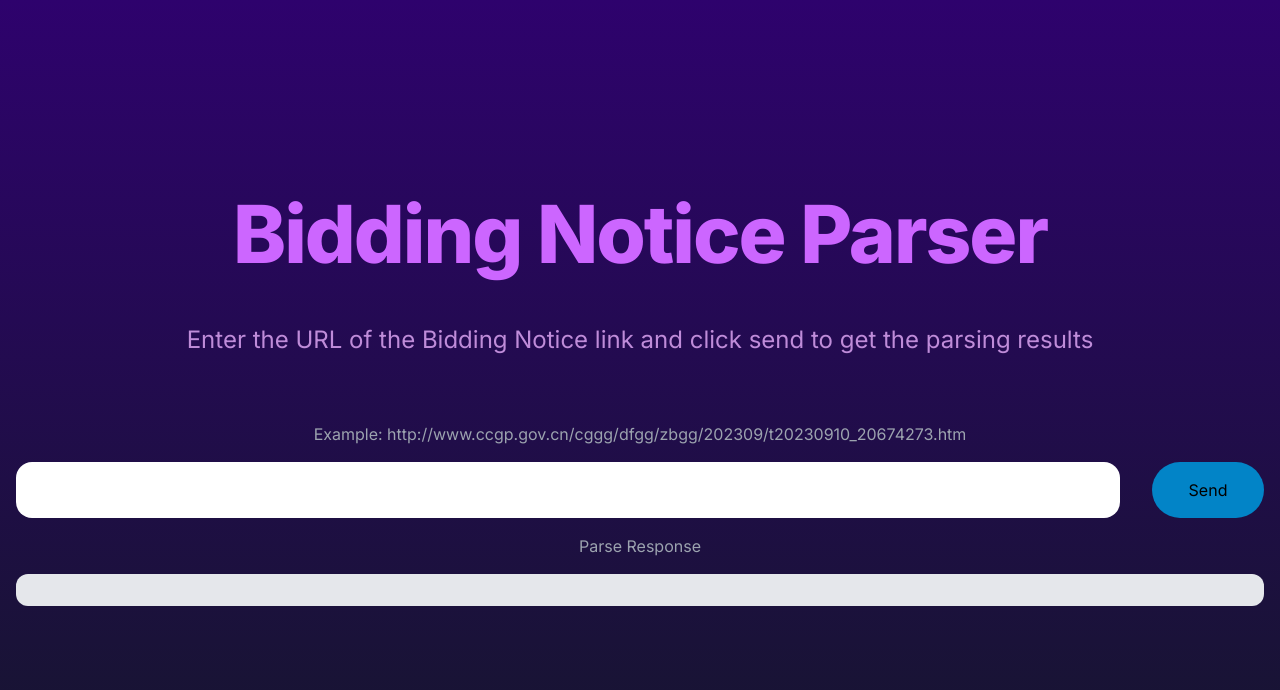
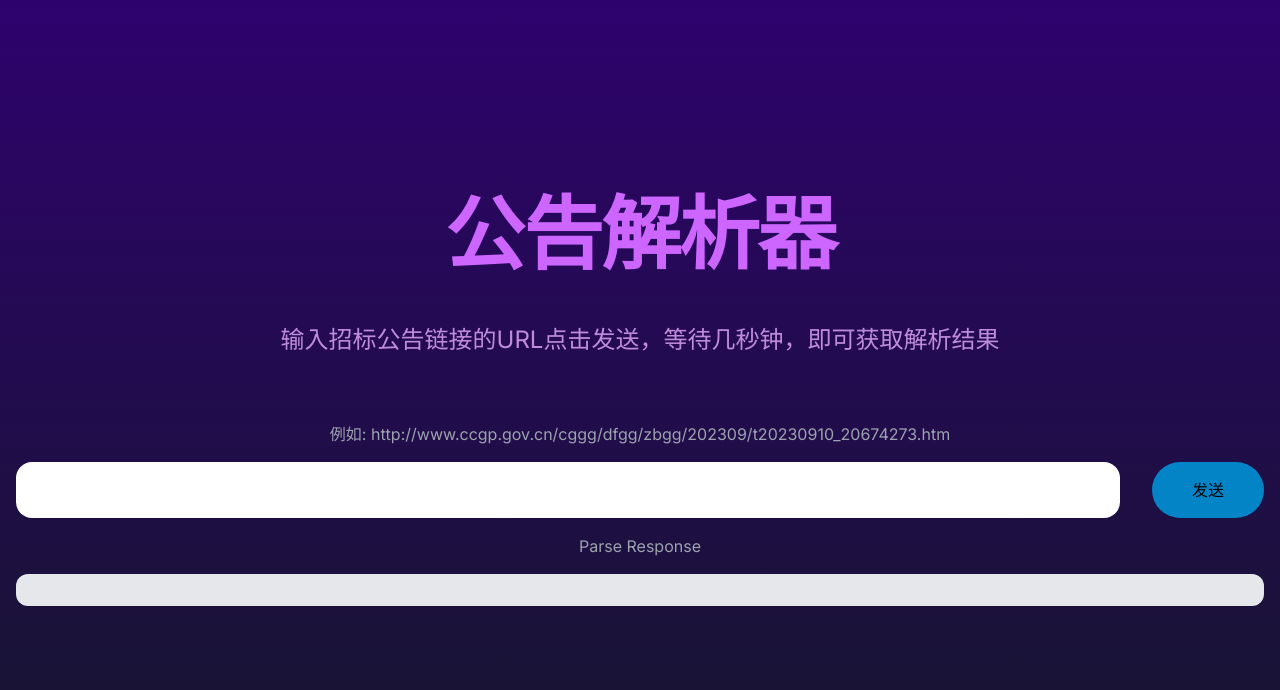
Before and after one commit to ma-pony/bidding-notice-parser, a Next.js app: page / in a window 1280 px wide. Shown: the top 690 px of the page. Built offline with nearby package versions, Linux system fonts and the light colour scheme.

Commit message:
chore(app): update description

```diff
--- a/app/components/chat.tsx
+++ b/app/components/chat.tsx
@@ -40,7 +40,7 @@ export function ChatWindow(
     return (
         <div className="flex w-full flex-col">
             <div className="mt-4 text-center text-gray-400">
-                <span className="text-[hsl(80%,80%,80%)]">Example:  http://www.ccgp.gov.cn/cggg/dfgg/zbgg/202309/t20230910_20674273.htm</span>
+                <span className="text-[hsl(80%,80%,80%)]">例如:  http://www.ccgp.gov.cn/cggg/dfgg/zbgg/202309/t20230910_20674273.htm</span>
             </div>
             <form onSubmit={sendContent} className="flex w-full flex-col">
                 <div className="flex w-full mt-4">
@@ -55,7 +55,7 @@ export function ChatWindow(
                         className="shrink-0 px-8 py-4 bg-sky-600 rounded-full w-28"
                         onKeyDown={handleShortCutKeyPress}
                     >
-                        <span>Send</span>
+                        <span>发送</span>
                     </button>
                 </div>
 
--- a/app/layout.tsx
+++ b/app/layout.tsx
@@ -5,8 +5,8 @@ import { Inter } from 'next/font/google'
 const inter = Inter({ subsets: ['latin'] })
 
 export const metadata: Metadata = {
-  title: 'Bidding Notice Parser',
-  description: 'Bidding Notice Parser',
+  title: '公告解析器',
+  description: '从公告正文中解析出主要信息',
 }
 
 export default function RootLayout({
--- a/app/page.tsx
+++ b/app/page.tsx
@@ -12,10 +12,10 @@ export default function Home() {
             <main className=" flex min-h-screen flex-col items-center justify-center bg-gradient-to-b from-[#2e026d] to-[#15162c]">
                 <div className="container flex flex-col items-center justify-center gap-12 px-4 py-16 ">
                     <h1 className="text-5xl font-extrabold tracking-tight text-white sm:text-[5rem]">
-                        <span className="text-[hsl(280,100%,70%)]">Bidding Notice Parser</span>
+                        <span className="text-[hsl(280,100%,70%)]">公告解析器</span>
                     </h1>
                     <div className="text-xltext-white sm:text-[1.5rem]">
-                        <span className="text-[hsl(280,50%,70%)]">Enter the URL of the Bidding Notice link and click send to get the parsing results</span>
+                        <span className="text-[hsl(280,50%,70%)]">输入招标公告链接的URL点击发送，等待几秒钟，即可获取解析结果</span>
                     </div>
                     <ChatWindow endpoint="/api/chat" />
                 </div>
```
